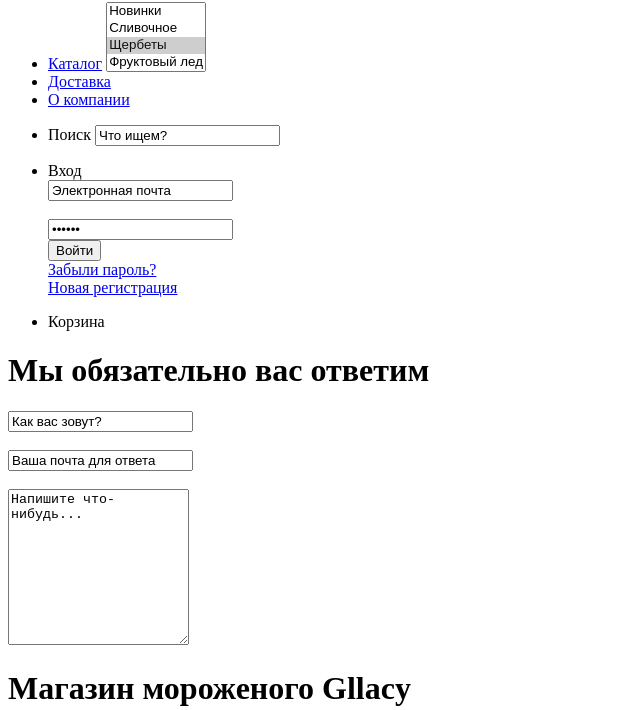
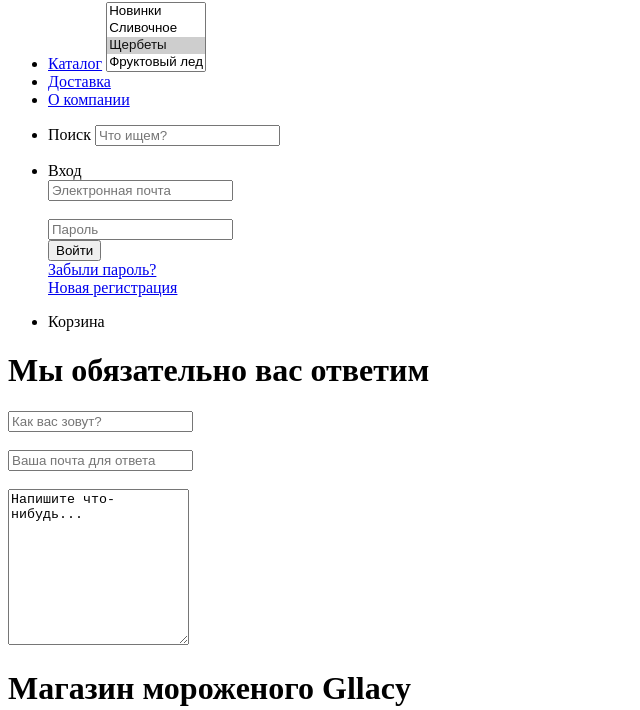
Before and after one commit to vitaries/879881-gllacy, a plain HTML site: page index.html in a window 1280 px wide. Shown: the part 90-800 px from the top of the page, without its empty margins (0-640 px from the left). Drawn offline with Linux system fonts and the light colour scheme.

Commit message:
Добавил плесхолдеры к формам

```diff
--- a/index.html
+++ b/index.html
@@ -30,17 +30,16 @@
     <ul class="site-search">
 
       <li>Поиск
-      <input type="text" name="search" value="Что ищем?">
+      <input type="text" name="search" placeholder="Что ищем?">
     </li>
     </ul>
     <ul class="login-link">
-
       <li>Вход
 <form action="#" method="post">
-      <input type="text" name="login" id="login-field" value="Электронная почта">
+      <input type="text" name="login" id="login-field" placeholder="Электронная почта">
       <br>
       <br>
-      <input type="password" name="password" id="password-field" value="Пароль">
+      <input type="password" name="password" id="password-field" placeholder="Пароль">
       <br>
       <input type="submit" value="Войти">
       <br>
@@ -56,10 +55,10 @@
 
     <h1 class="visyally hidden">Мы обязательно вас ответим</h1>
     <form action="#" method="post">
-      <input type="text" name="login" id="login-field" value="Как вас зовут?">
+      <input type="text" name="login" id="login-field" placeholder="Как вас зовут?">
       <br>
       <br>
-      <input type="text" name="login" id="login-field" value="Ваша почта для ответа">
+      <input type="text" name="login" id="login-field" placeholder="Ваша почта для ответа">
       <br>
       <br>
       <textarea name="comment" id="comment-field" rows="10">Напишите что-нибудь...</textarea>
```
